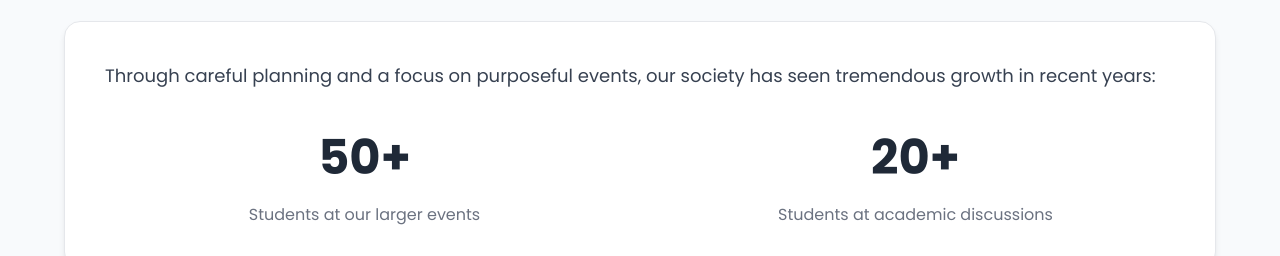
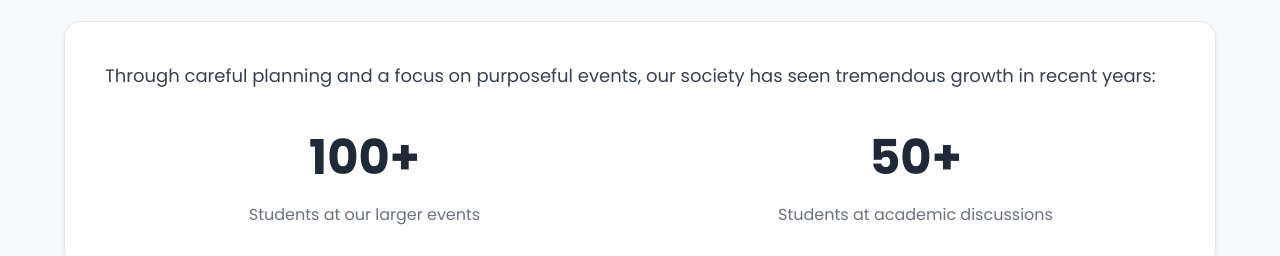
Before and after one commit to McMaster-Economics-Society/mes-website, a Next.js app: page /about/about-mes in a window 1280 px wide. Shown: the part 2840-3096 px from the top of the page. Built offline with nearby package versions, Linux system fonts and the light colour scheme.

Commit message:
Update Our Impact numbers to 100+ and 50+

```diff
--- a/src/app/about/about-mes/page.js
+++ b/src/app/about/about-mes/page.js
@@ -250,13 +250,13 @@ export default function AboutMesPage() {
               </p>
               <div className={styles.impactStats}>
                 <ImpactStat
-                  number={50}
+                  number={100}
                   suffix="+"
                   label="Students at our larger events"
                   duration={1500}
                 />
                 <ImpactStat
-                  number={20}
+                  number={50}
                   suffix="+"
                   label="Students at academic discussions"
                   duration={1500}
```
